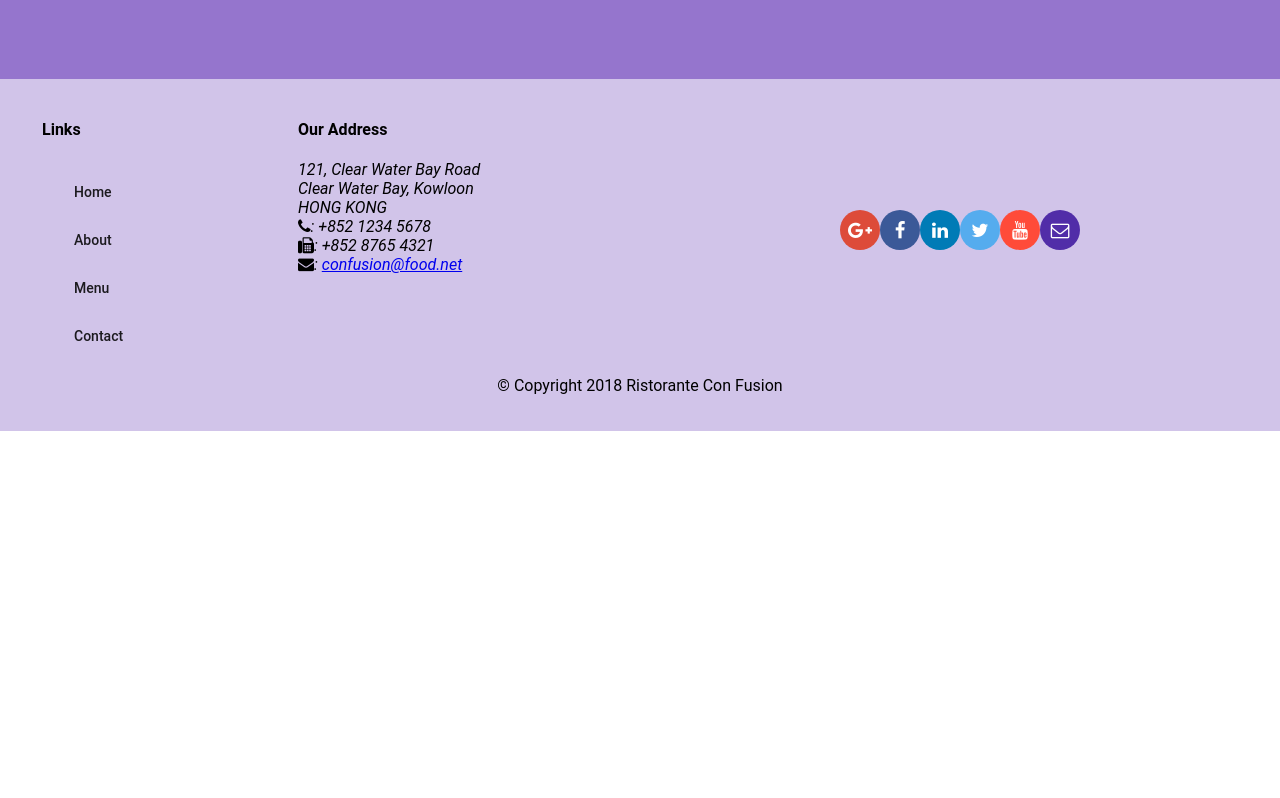
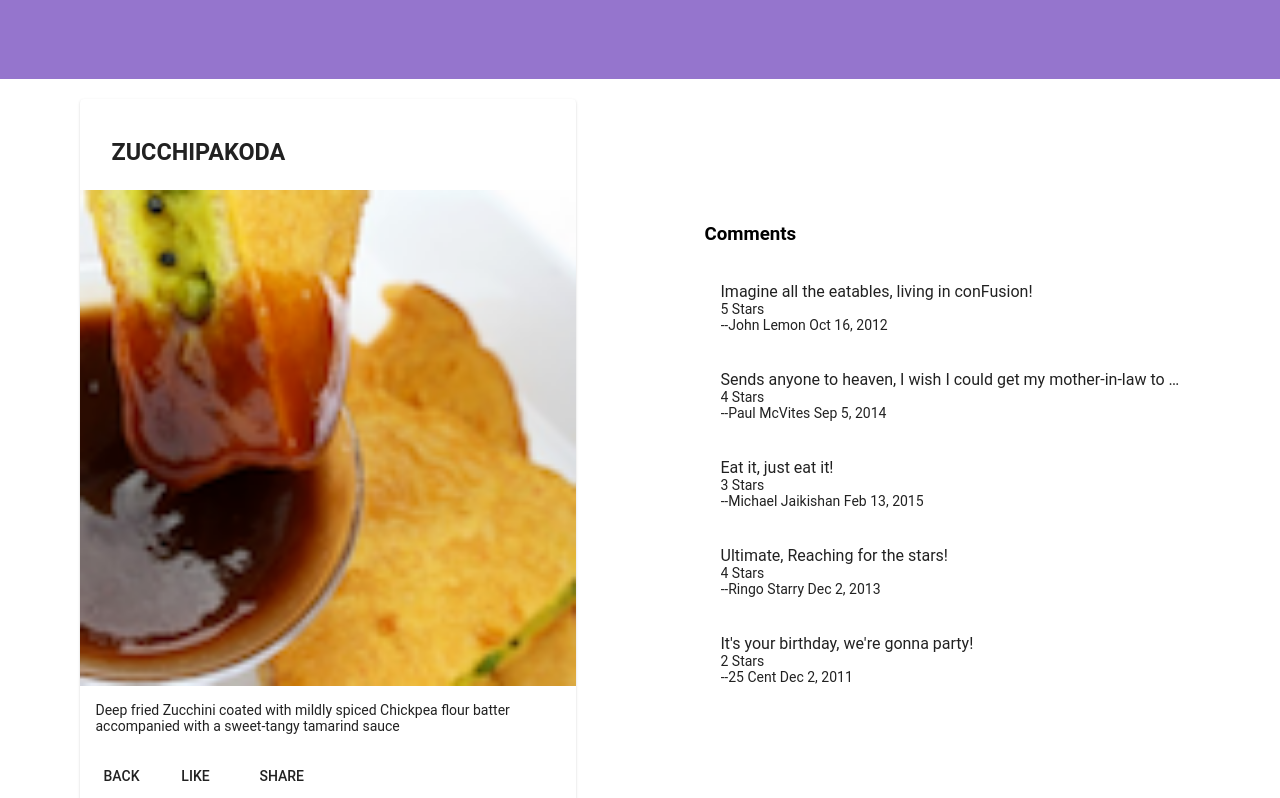
Before and after one commit to motezgh/angular-project, an Angular app: page /dishdetail/1 in a window 1280 px wide. Before the commit this address led to /. Shown: the part 260-1058 px from the top of the page. Before the commit the page ends 800 px from the top, so only its background shows below. Built offline with nearby package versions, Linux system fonts and the light colour scheme.

Commit message:
Single Page Applications Part 2

```diff
--- a/src/app/app-routing.module.ts
+++ b/src/app/app-routing.module.ts
@@ -10,6 +10,7 @@ import { ContactComponent } from './contact/contact.component';
 const routes: Routes = [
   { path: 'home',  component: HomeComponent },
   { path: 'menu',     component: MenuComponent },
+  { path: 'dishdetail/:id', component: DishdetailComponent },
   { path: 'contactus', component: ContactComponent },
   { path: '', redirectTo: '/home', pathMatch: 'full' }
 ];
--- a/src/app/dishdetail/dishdetail.component.html
+++ b/src/app/dishdetail/dishdetail.component.html
@@ -21,6 +21,7 @@
                 </p>
             </mat-card-content>
             <mat-card-actions>
+                <button mat-button (click)="goBack()">BACK</button>
                 <button mat-button>LIKE</button>
                 <button mat-button>SHARE</button>
             </mat-card-actions>
--- a/src/app/dishdetail/dishdetail.component.ts
+++ b/src/app/dishdetail/dishdetail.component.ts
@@ -1,6 +1,8 @@
-import { Component, OnInit, Input } from '@angular/core';
+import { Component, OnInit } from '@angular/core';
+import { Params, ActivatedRoute } from '@angular/router';
+import { Location } from '@angular/common'
 import { Dish } from '../shared/dish';
-
+import { DishService } from '../services/dish.service';
 
 
 @Component({
@@ -10,11 +12,19 @@ import { Dish } from '../shared/dish';
 })
 export class DishdetailComponent implements OnInit {
 
-  @Input() dish : Dish;
+  dish : Dish;
 
-  constructor() { }
+  constructor(private dishService: DishService,
+    private route: ActivatedRoute,
+    private location : Location) { }
 
   ngOnInit(): void {
+    let id =this.route.snapshot.params['id'];
+    this.dish= this.dishService.getDish(id);
+  }
+
+  goBack(): void {
+    this.location.back();
   }
 
 }
--- a/src/app/footer/footer.component.html
+++ b/src/app/footer/footer.component.html
@@ -9,10 +9,10 @@
       <div fxFlex="40" fxFlexOffset="20px">
         <h4>Links</h4>
         <mat-list>
-          <mat-list-item><a mat-button>Home</a></mat-list-item>
+          <mat-list-item><a mat-button routerLink='/home'>Home</a></mat-list-item>
           <mat-list-item><a mat-button>About</a></mat-list-item>
-          <mat-list-item><a mat-button>Menu</a></mat-list-item>
-          <mat-list-item><a mat-button>Contact</a></mat-list-item>
+          <mat-list-item><a mat-button routerLink='/menu'>Menu</a></mat-list-item>
+          <mat-list-item><a mat-button routerLink='/contactus'>Contact</a></mat-list-item>
         </mat-list>
       </div>
       <div fxFlex="55">
--- a/src/app/menu/menu.component.html
+++ b/src/app/menu/menu.component.html
@@ -11,7 +11,7 @@
 
     <div fxFlex>
         <mat-grid-list cols="2" rowHeight="200px">
-            <mat-grid-tile *ngFor="let dish of dishes" (click)="onSelect(dish)">
+            <mat-grid-tile *ngFor="let dish of dishes" [routerLink]="['/dishdetail',dish.id]">
                 <img height="200px" src={{dish.image}} alt={{dish.name}}>
                 <mat-grid-tile-footer>
                     <h1> {{dish.name | uppercase}} </h1>
@@ -20,6 +20,5 @@
         </mat-grid-list>
     </div>
 
-    <app-dishdetail [dish]="selectedDish"></app-dishdetail>
 
 </div>
```
